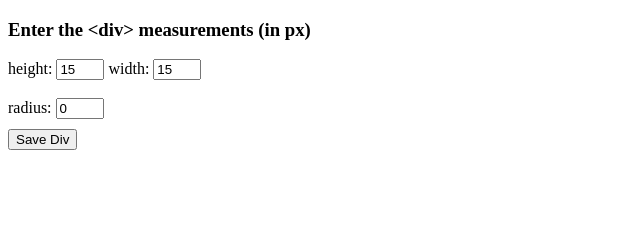
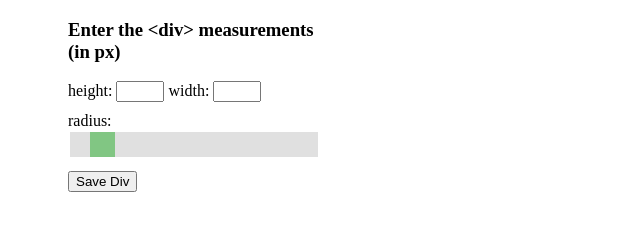
Before and after one commit to mollimers/IC-demo, a plain HTML site: page PimpMyRect/src/divsGalore.html in a window 1280 px wide. Shown: the whole page, without its empty margins (0-640 px from the left). Drawn offline with Linux system fonts and the light colour scheme.

Commit message:
Live update of measurements and radius. Known bugs: 1) div not shown before value change. 2) values reset at save (could be feature, but not uncontrolled as it is)

```diff
--- a/PimpMyRect/src/divsGalore.html
+++ b/PimpMyRect/src/divsGalore.html
@@ -7,24 +7,26 @@
     <script type="text/javascript" src="./editor.js"></script>
 
     <form>
+        <div class="divForm">
             <div class="HeightAndWidth">
                 <!-- <span>Enter the &ltdiv&gt measurements in px</span> -->
                 <h3>Enter the &ltdiv&gt measurements (in px)</h3>
                 <label for="height">height:</label>
-            <input id="height" type="number" name="height" step="1" value="15">
+                <input id="height" type="number" name="height" step="1" onchange="div_height('div_1')">
                 <label for="width">width:</label>
-            <input id="width" type="number" name="width" step="1" value="15">
-            <br>
-            <br>
+                <input id="width" type="number" name="width" step="1" onchange="div_width('div_1')">
+            </div>
+            <div class="RadiusSlider">
                 <label for="radius">radius:</label>
-            <input id="radius" type="number" name="radius" step="1" value="0">
+                <input type="range" min="1" max="100" value="10" class="slider" id="radiusRange" oninput="div_border_radius('div_1')">
+            </div>
+            <button onclick="save_div('div_1')">Save Div</button>
         </div>
     </form>
-    <button onclick="save_div('div_1')">Save Div</button>
     <br>
     <br>
     <br>
-    <div id="div_1"></div>
+    <div id="div_1" style="background-color:blue" radius="10px"></div>
 
 </body>
 </html>
--- a/PimpMyRect/src/editor.css
+++ b/PimpMyRect/src/editor.css
@@ -1,12 +1,59 @@
+
+/* Set the size and position of the form */
+.divForm {
+    width: 248px;
+    position: relative;
+    left: 60px;
+}
+
 div {
     margin-bottom: 10px;
     position: relative;
-  }
+}
 
-  input[type="number"] {
+input[type="number"] {
     width: 40px;
-  }
+}
 
-  input + span {
+input + span {
     padding-right: 30px;
-  }
+}
+
+.RadiusSlider {
+    width: 100%; /* Width of the outside container */
+}
+
+/* The slider itself */
+.slider {
+    -webkit-appearance: none;  /* Override default CSS styles */
+    appearance: none;
+    width: 100%; /* Full-width */
+    height: 25px; /* Specified height */
+    background: #d3d3d3; /* Grey background */
+    outline: none; /* Remove outline */
+    opacity: 0.7; /* Set transparency (for mouse-over effects on hover) */
+    -webkit-transition: .2s; /* 0.2 seconds transition on hover */
+    transition: opacity .2s;
+}
+
+/* Mouse-over effects */
+.slider:hover {
+    opacity: 1; /* Fully shown on mouse-over */
+}
+
+/* The slider handle (use -webkit- (Chrome, Opera, Safari, Edge) and -moz- (Firefox) to override default look) */
+.slider::-webkit-slider-thumb {
+    -webkit-appearance: none; /* Override default look */
+    appearance: none;
+    width: 25px; /* Set a specific slider handle width */
+    height: 25px; /* Slider handle height */
+    background: #4CAF50; /* Green background */
+    cursor: pointer; /* Cursor on hover */
+}
+
+.slider::-moz-range-thumb {
+    width: 25px; /* Set a specific slider handle width */
+    height: 25px; /* Slider handle height */
+    background: #4CAF50; /* Green background */
+    cursor: pointer; /* Cursor on hover */
+}
--- a/PimpMyRect/src/editor.js
+++ b/PimpMyRect/src/editor.js
@@ -28,8 +28,8 @@ function div_color(id, color) {
     document.getElementById(id).style.backgroundColor = color;
 }
 function div_border_radius(id) {
-    var radiusInput = document.querySelector('#radius');
-    var radius_string = radiusInput.value.toString() + "px";
+    var radSlider = document.querySelector('#radiusRange');
+    var radius_string = radSlider.value.toString() + "px";
     document.getElementById(id).setAttribute("border-radius", radius_string);
     document.getElementById(id).style.borderRadius = radius_string;
 }
--- a/PimpMyRect/src/editor.ts
+++ b/PimpMyRect/src/editor.ts
@@ -32,8 +32,8 @@
     }
 
     function div_border_radius(id){
-        var radiusInput = document.querySelector('#radius') as HTMLInputElement;
-        let radius_string: string = radiusInput.value.toString() + "px";
+        var radSlider = document.querySelector('#radiusRange') as HTMLInputElement;
+        let radius_string: string = radSlider.value.toString() + "px";
         document.getElementById(id).setAttribute("border-radius", radius_string);
         document.getElementById(id).style.borderRadius = radius_string;
     }
```
Lines whose indentation alone changed are shown as unchanged.
